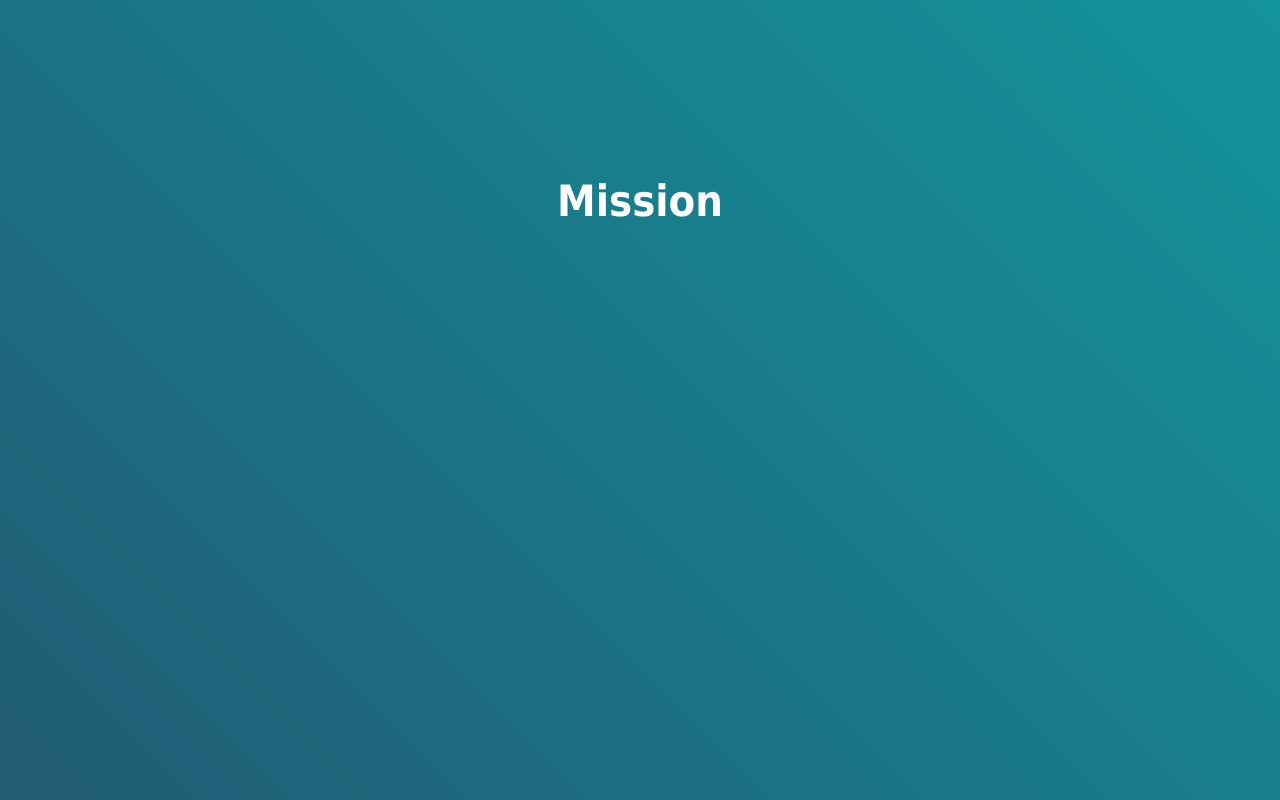
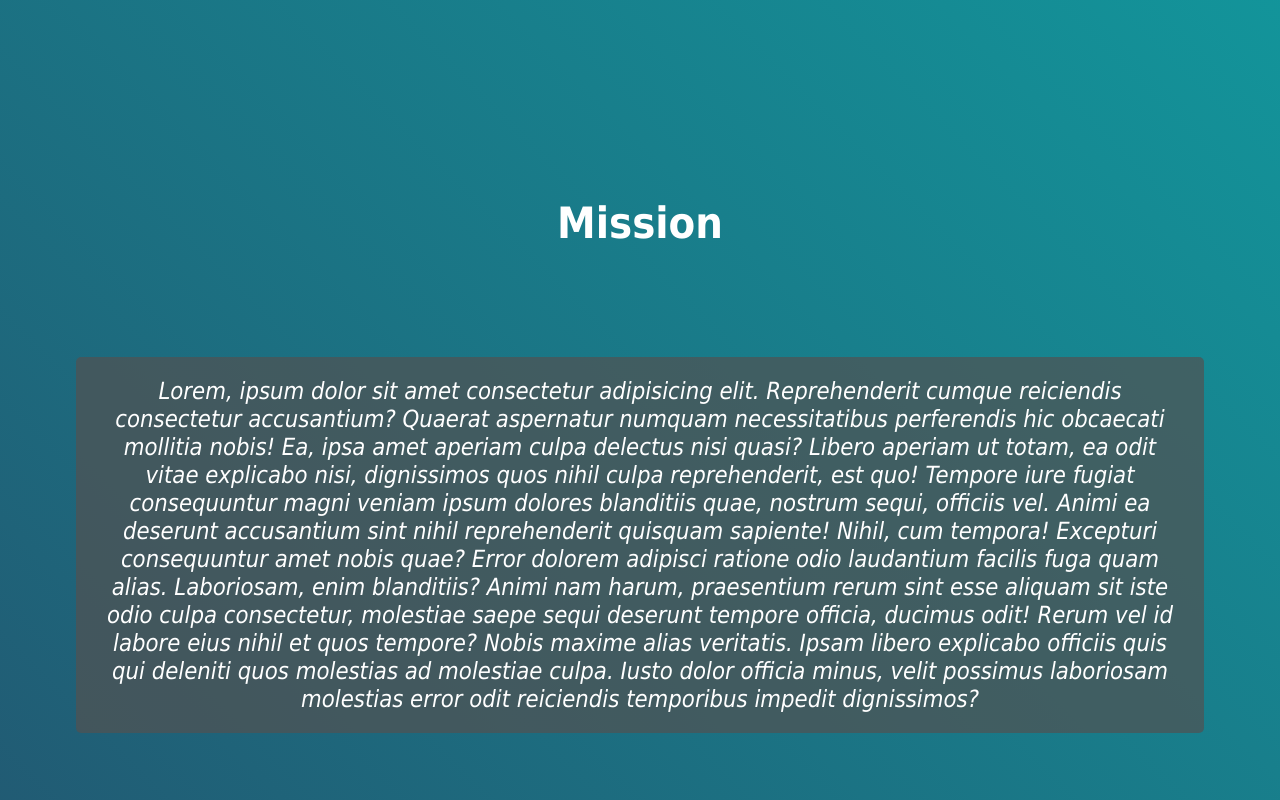
Before and after one commit to Confucii/Altigus, a plain HTML site: page index.html in a window 1280 px wide. Shown: the part 680-1480 px from the top of the page. Drawn offline with Linux system fonts and the light colour scheme.

Commit message:
Add mission + change team (doesn't work on smaller res)

```diff
--- a/index.html
+++ b/index.html
@@ -47,8 +47,21 @@
 
             </div>
         </div>
-        <div id="mission"><h2>Mission</h2></div>
-        <div id="project"><h2>Project</h2></div>
+        <div id="mission"><h2>Mission</h2>
+            <div class="mission-text">
+                <p class="m-txt">
+                    Lorem, ipsum dolor sit amet consectetur adipisicing elit. Reprehenderit cumque reiciendis consectetur accusantium? Quaerat aspernatur numquam necessitatibus perferendis hic obcaecati mollitia nobis! Ea, ipsa amet aperiam culpa delectus nisi quasi?
+                    Libero aperiam ut totam, ea odit vitae explicabo nisi, dignissimos quos nihil culpa reprehenderit, est quo! Tempore iure fugiat consequuntur magni veniam ipsum dolores blanditiis quae, nostrum sequi, officiis vel.
+                    Animi ea deserunt accusantium sint nihil reprehenderit quisquam sapiente! Nihil, cum tempora! Excepturi consequuntur amet nobis quae? Error dolorem adipisci ratione odio laudantium facilis fuga quam alias. Laboriosam, enim blanditiis?
+                    Animi nam harum, praesentium rerum sint esse aliquam sit iste odio culpa consectetur, molestiae saepe sequi deserunt tempore officia, ducimus odit! Rerum vel id labore eius nihil et quos tempore?
+                    Nobis maxime alias veritatis. Ipsam libero explicabo officiis quis qui deleniti quos molestias ad molestiae culpa. Iusto dolor officia minus, velit possimus laboriosam molestias error odit reiciendis temporibus impedit dignissimos?
+                </p>
+            </div>
+        </div>
+        <div id="project">
+            <h2>Project</h2>
+
+        </div>
         <div id="plans"><h2>Plans</h2></div>
         <div id="team">
             <h2>Team</h2>
--- a/style/style.css
+++ b/style/style.css
@@ -20,6 +20,7 @@ body {
 .nav-panel {
     background: linear-gradient(0.875turn, #380036, #0ea7a7);
     position: fixed;
+    padding: 0px 5px;
     height: 5vh;
     top: 0;
     left: 0;
@@ -56,14 +57,16 @@ h2 {
     color: white;
 }
 
-#overview {
+#overview,
+#mission {
     display: grid;
     grid-template-rows: 1fr 7fr;
     align-items: center;
     justify-items: center;
 }
 
-.overview-text {
+.overview-text,
+.mission-text {
     width: clamp(50%, calc(1000px + 10vw) ,90%);
     background-color: rgba(82, 82, 82, 0.7);
     display: flex;
@@ -72,9 +75,11 @@ h2 {
     gap: 20px;
     padding: 20px;
     margin-top: -100px;
+    border-radius: 5px;
 }
 
-.quote {
+.quote,
+.m-txt {
     font-size: calc(1rem + 0.6vw);
     font-style: italic;
 }
@@ -87,8 +92,10 @@ h2 {
 }
 
 #team {
-    display: grid;
-    justify-items: center;
+    display: flex;
+    flex-direction: column;
+    align-items: center;
+    gap: 5vh;
 }
 
 .team-holder {
@@ -97,7 +104,6 @@ h2 {
     display: grid;
     grid-template-columns: 1fr 5fr;
     align-items: center;
-    align-self: center;
 }
 
 .photo {
```
